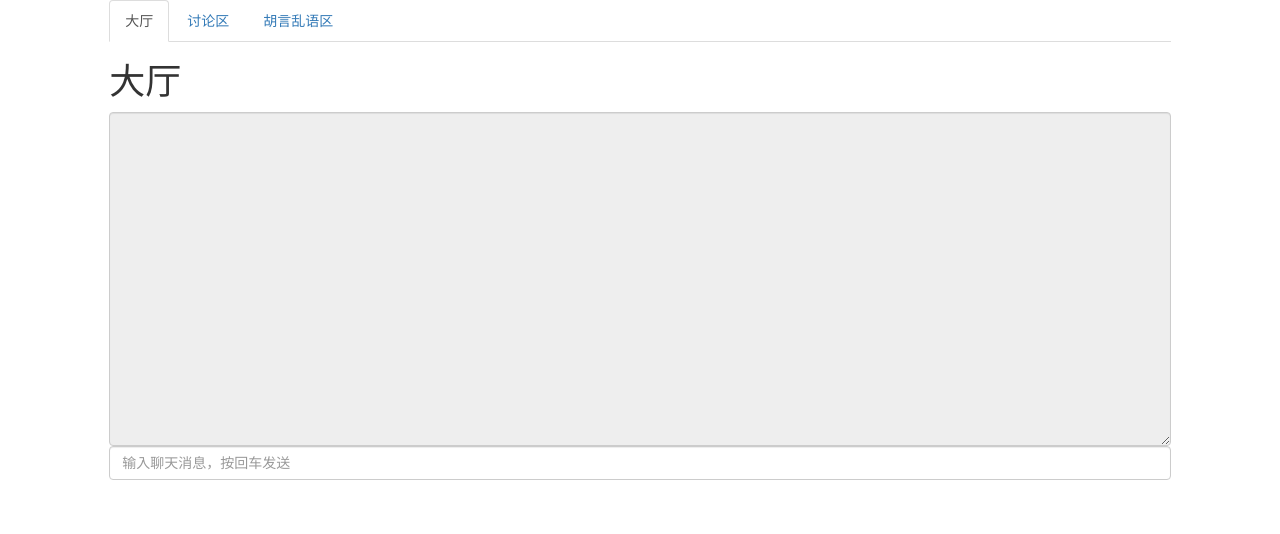
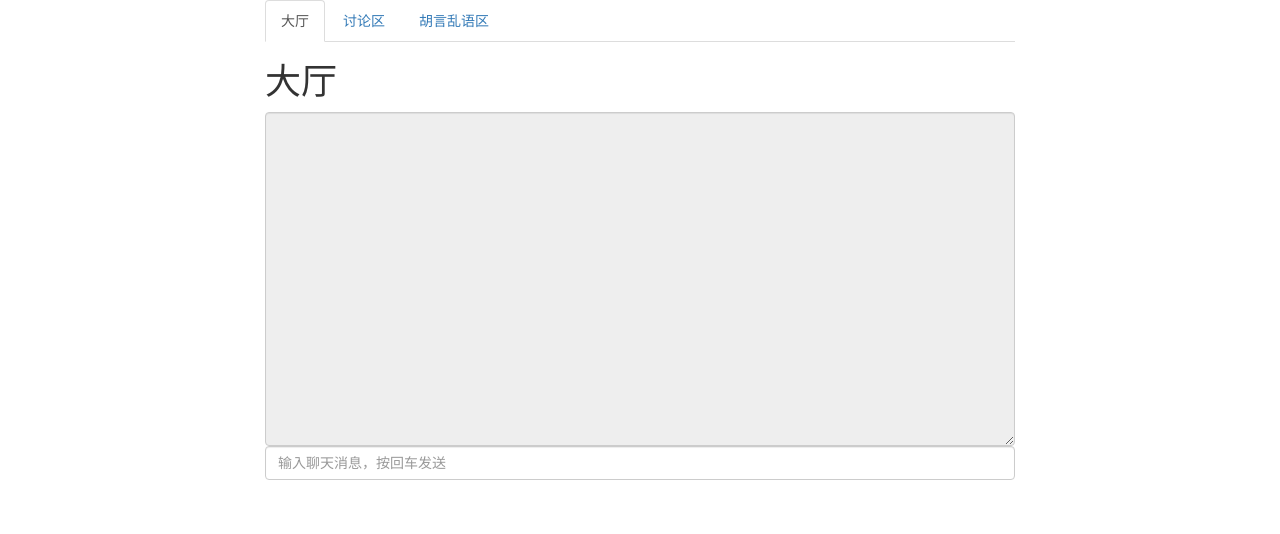
Before and after one commit to theggs/chatroom, a Flask app: page /toys/chatroom/chat in a window 1280 px wide. Shown: the top 534 px of the page. Run offline with Flask 2, Linux system fonts and the light colour scheme; the visitor is signed in with stand-in values (Sample User, id 1); some libraries are stand-ins or nearby versions.

Commit message:
针对小屏幕设备页面优化

```diff
--- a/app/templates/chat.html
+++ b/app/templates/chat.html
@@ -1,14 +1,17 @@
 <html>
     <head>
         <meta charset="utf-8">
+        <meta charset="UTF-8">
+        <meta http-equiv="X-UA-Compatible" content="IE=edge">
+        <meta name="viewport" content="width=device-width,initial-scale=1">
         <title>chat</title>
         <link href="//cdn.bootcss.com/bootstrap/3.3.7/css/bootstrap.min.css" rel="stylesheet" type="text/css">
         <script src="//cdnjs.cloudflare.com/ajax/libs/socket.io/1.3.6/socket.io.min.js"></script>
     </head>
     <body>
+    <div class="container">
         <div class="row">
-        <div class="col-md-10 col-md-offset-1">
-
+            <div class="col-lg-8 col-lg-offset-2 col-md-10 col-md-offset-1">
                 <div id='id-div-channels' class="rc-left">
                     <ul class="nav nav-tabs" id="nav-channels">
                         <li role="presentation" class="active"><a class="rc-channel" href="#">大厅</a></li>
@@ -19,7 +22,8 @@
                 </div>
                 <div class="form-group">
                     <textarea class="form-control" id="id_chat_area" rows="16" disabled></textarea>
-                <input class="form-control" id="text" size="80" placeholder="输入聊天消息，按回车发送"><br><br>
+                    <input class="form-control" id="text" placeholder="输入聊天消息，按回车发送"><br><br>
+                </div>
             </div>
         </div>
     </div>
```
Lines whose indentation alone changed are shown as unchanged.
